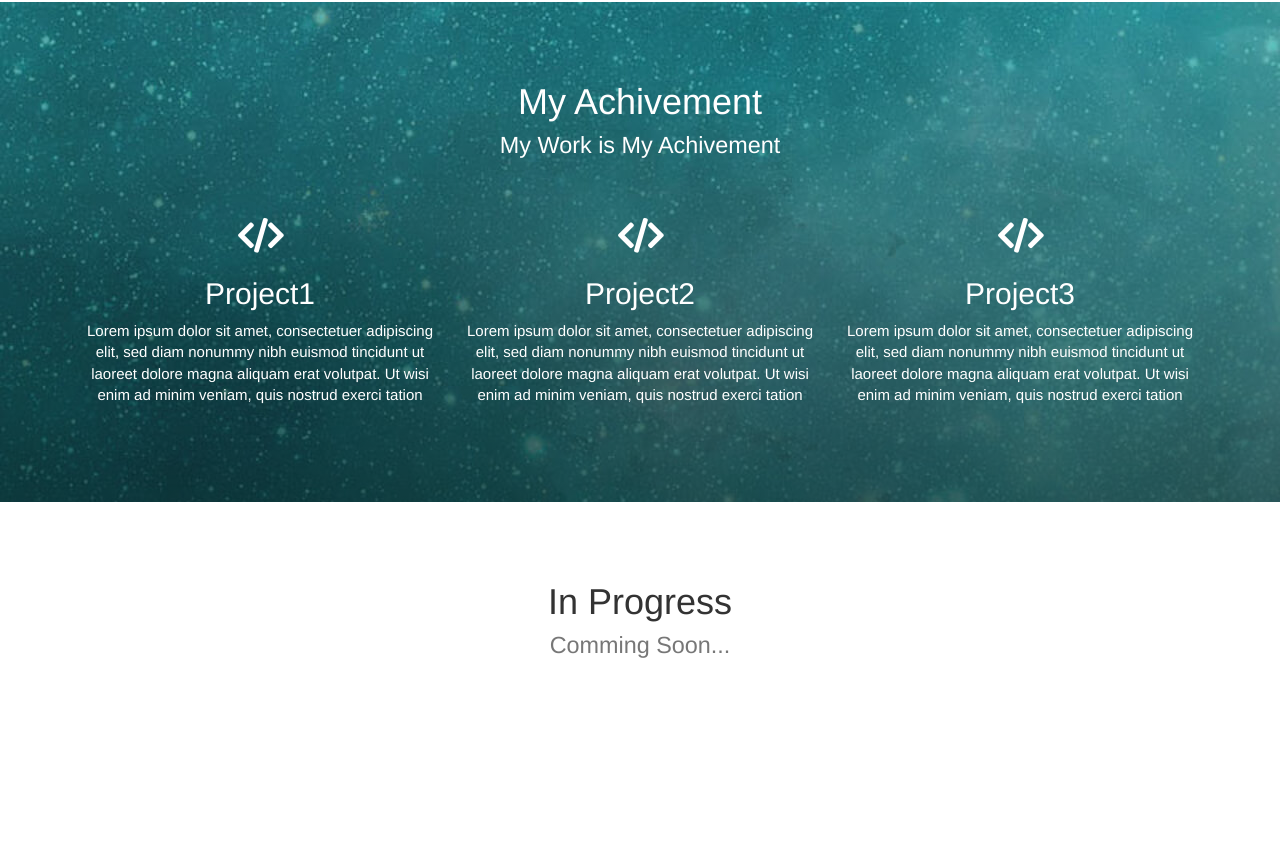
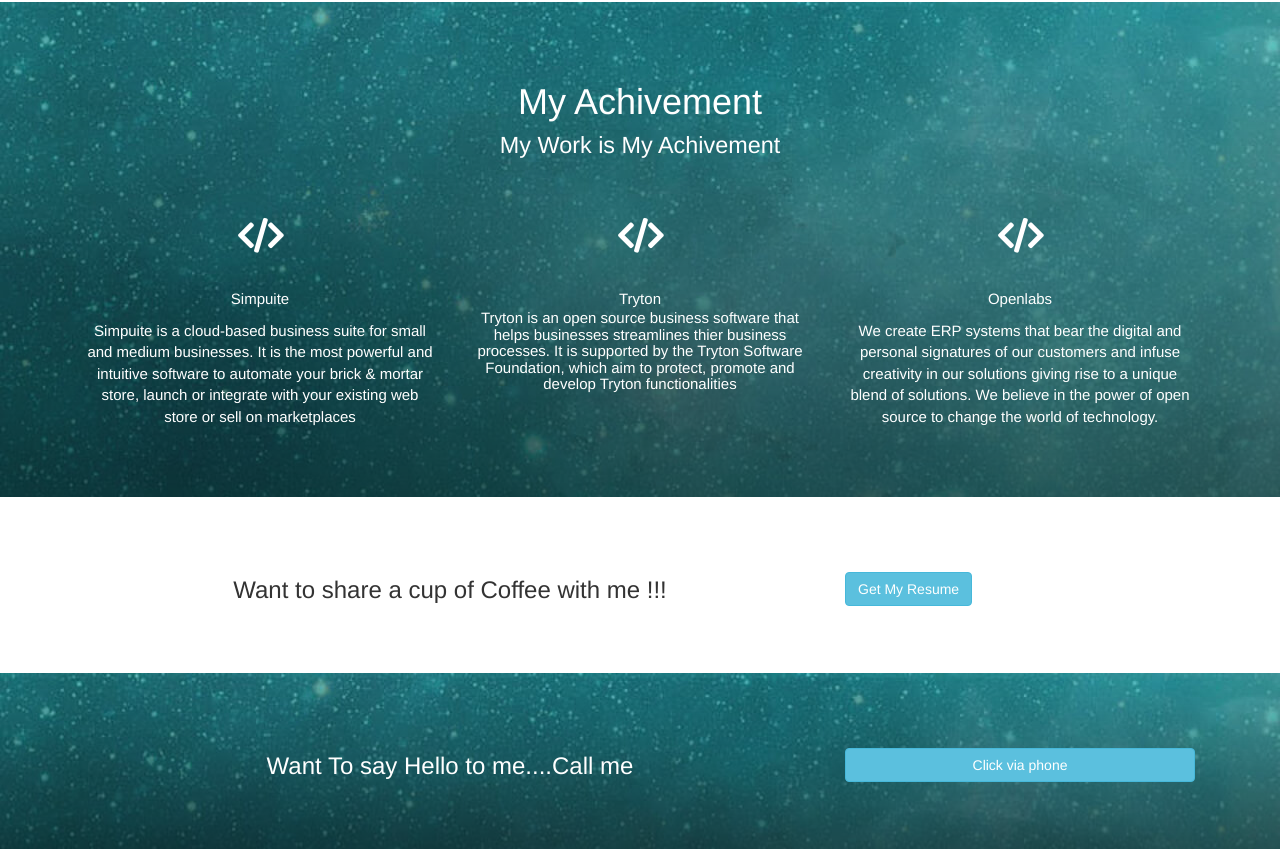
Before and after one commit to davuttam/gautampanday.github.io, a plain HTML site: page index.html in a window 1280 px wide. Shown: the part 1289-2138 px from the top of the page. Before the commit the page ends 2020 px from the top, so only its background shows below. Drawn offline with Linux system fonts and the light colour scheme.

Commit message:
Added resume and project section

```diff
--- a/assets/css/style.css
+++ b/assets/css/style.css
@@ -14,7 +14,7 @@
   background-position: center;
 }
 .text-white {
-  color: #fff;
+  color: #fff !important;
 }
 .profile-name {
   margin-left: 5%;
@@ -60,7 +60,6 @@
   font-weight:bold;
 }
 .alt-banner {
-  min-height:500px;
   background:linear-gradient(to top, rgba(0, 0, 0, .5),
     rgba(0, 0, 0, 0)),
   url(../image/alt-banner.jpg) no-repeat;
--- a/index.html
+++ b/index.html
@@ -7,7 +7,6 @@
   <link href="assets/css/responsive.css" rel="stylesheet">
   <link rel="stylesheet" href="assets/css/lib/animate.css" type="text/css" media="all" />
   <link rel="stylesheet" href="assets/css/lib/jquery.bxslider.css" type="text/css" media="all" />
-
   <script src="assets/js/lib/jquery-1.11.0.min.js"></script>
 </head>
 <title>
@@ -34,7 +33,7 @@
 </section>
 <section class="used-tech">
   <div class="container">
-    <div class="col-sm-2 text-center">
+    <div class="col-sm-2 text-center mrt-15">
      <h5>As we used</h5>
    </div>
     <div class="col-sm-8">
@@ -84,24 +83,39 @@
       <br>
       <div class="col-sm-4 text-white text-center animated hiding" data-animation="flipInY" data-delay="200">
         <i class="fa fa-code motto-icon text-center"></i>
-        <h2>Project1</h2>
-        <p>Lorem ipsum dolor sit amet, consectetuer adipiscing elit, sed diam nonummy nibh euismod tincidunt ut laoreet dolore magna aliquam erat volutpat. Ut wisi enim ad minim veniam, quis nostrud exerci tation</p>
+        <h2><a href="http://www.simpuite.com" class="text-white">Simpuite</a></h2>
+        <p>Simpuite is a cloud-based business suite for small and medium businesses. It is the most powerful and intuitive software to automate your brick & mortar store, launch or integrate with your existing web store or sell on marketplaces</p>
       </div>
       <div class="col-sm-4 text-white text-center animated hiding" data-animation="flipInY" data-delay="500">
         <i class="fa fa-code motto-icon"></i>
-        <h2>Project2</h2>
-        <p>Lorem ipsum dolor sit amet, consectetuer adipiscing elit, sed diam nonummy nibh euismod tincidunt ut laoreet dolore magna aliquam erat volutpat. Ut wisi enim ad minim veniam, quis nostrud exerci tation</p>
+        <h2><a href="http://www.tryton.us" class="text-white">Tryton</a>
+        <p>Tryton is an open source business software that helps businesses streamlines thier business processes. It is supported by the Tryton Software Foundation, which aim to protect, promote and develop Tryton functionalities</p>
       </div>
       <div class="col-sm-4 text-white text-center animated hiding" data-animation="flipInY" data-delay="800">
         <i class="fa fa-code motto-icon"></i>
-        <h2>Project3</h2>
-        <p>Lorem ipsum dolor sit amet, consectetuer adipiscing elit, sed diam nonummy nibh euismod tincidunt ut laoreet dolore magna aliquam erat volutpat. Ut wisi enim ad minim veniam, quis nostrud exerci tation</p>
+        <h2><a class="text-white" href="http://www.openlabs.co.in">Openlabs</a></h2>
+        <p>We create ERP systems that bear the digital and personal signatures of our customers and infuse creativity in our solutions giving rise to a unique blend of solutions. We believe in the power of open source to change the world of technology.</p>
       </div>
     </div>
   </section>
   <section class="section-space">
     <div class="container">
-      <h1 class="text-center">In Progress<br><small>Comming Soon...</small></h1>
+    <div class="col-md-8">
+      <h3 class="text-center">Want to share a cup of Coffee with me !!! </h3>
+      </div>
+      <div class="col-md-4">
+        <a class="btn btn-info mrt-15" href="assets/lib/gautam_resume.docx" download>Get My Resume</a>
+      </div>
+    </div>
+  </section>
+  <section class="section-space alt-banner">
+    <div class="container">
+    <div class="col-md-8">
+      <h3 class="text-center text-white">Want To say Hello to me....Call me</h3>
+      </div>
+      <div class="col-md-4">
+        <a class="btn btn-info btn-block mrt-15" href="tel:+918285768668">Click via phone</a>
+      </div>
     </div>
   </section>
 <script>
```
Also changed, not shown: 1 other file.
